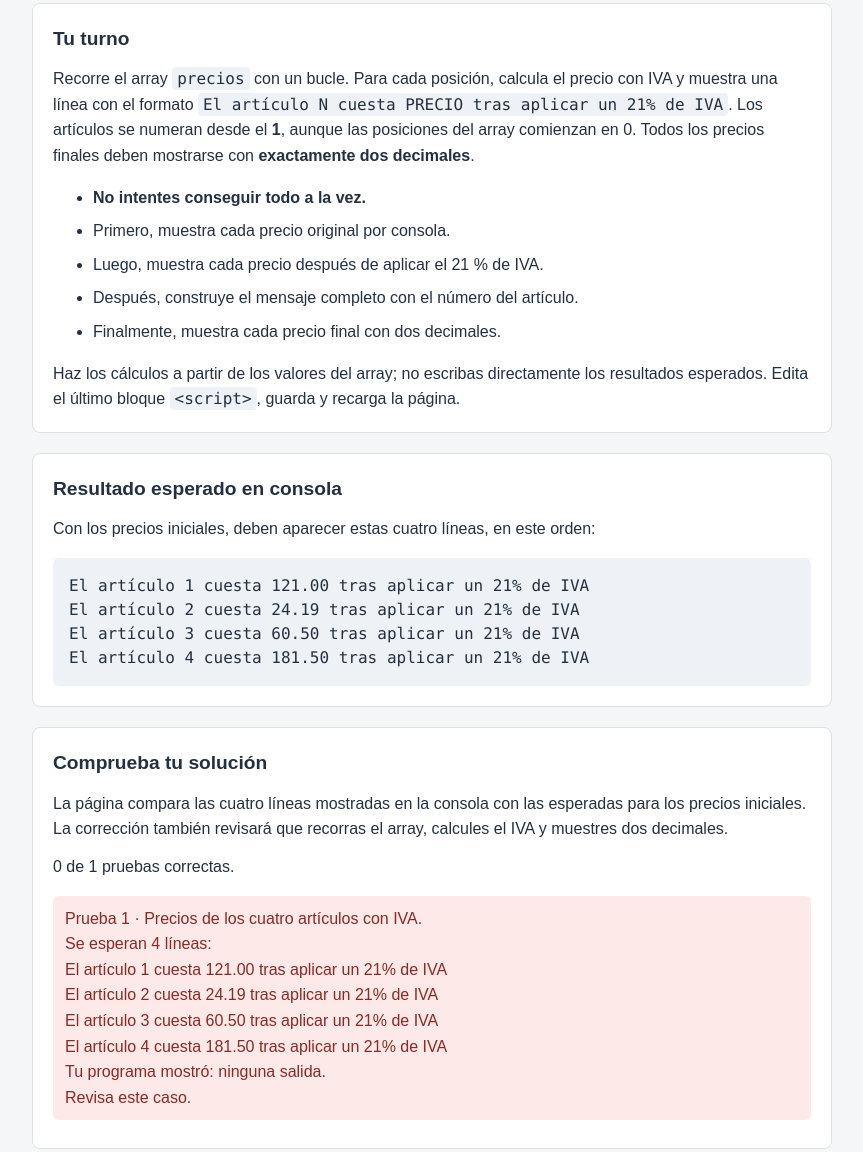
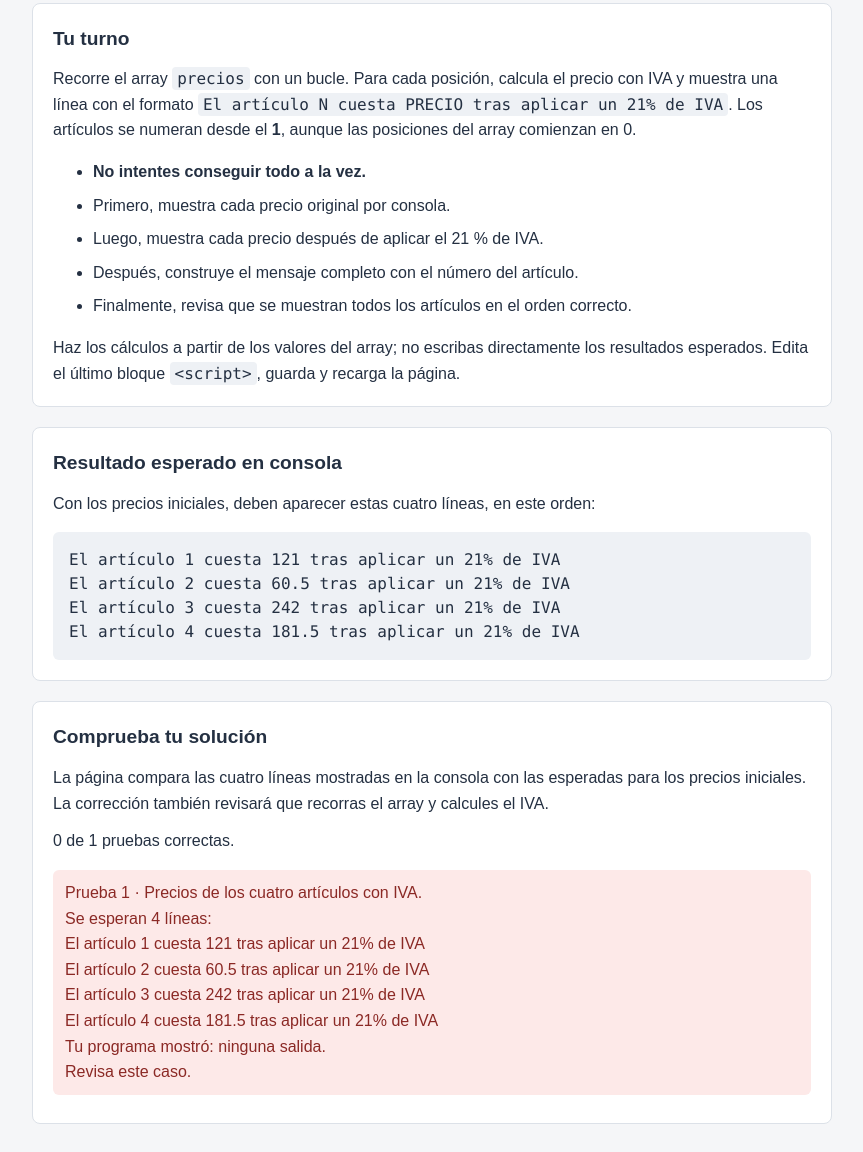
Before and after one commit to omiras/supuesto-practico-uf1842-don-regalo, a plain HTML site: page index3.html in a window 1280 px wide. Shown: the part 330-1482 px from the top of the page, without its empty margins (208-1071 px from the left). Drawn offline with Linux system fonts and the light colour scheme.

Commit message:
Update evaluation rubric and exercise descriptions for clarity; adjust expected results in test cases

```diff
--- a/index3.html
+++ b/index3.html
@@ -12,18 +12,18 @@
   <main class="lesson">
     <header><p><a href="index.html">← Todos los ejercicios</a></p><h1>Ejercicio 3 · Precios con IVA</h1><p>Bucles y arrays · 1,5 puntos</p></header>
     <section><h2>Antes de empezar</h2><p>Don Regalo guarda en un array los precios de varios artículos <strong>antes de aplicar el IVA</strong>. Quiere mostrar al personal de la tienda cuánto cuesta cada artículo después de añadir un <strong>21 % de IVA</strong>.</p></section>
-    <section><h2>Tu turno</h2><p>Recorre el array <code>precios</code> con un bucle. Para cada posición, calcula el precio con IVA y muestra una línea con el formato <code>El artículo N cuesta PRECIO tras aplicar un 21% de IVA</code>. Los artículos se numeran desde el <strong>1</strong>, aunque las posiciones del array comienzan en 0. Todos los precios finales deben mostrarse con <strong>exactamente dos decimales</strong>.</p><ul><li><strong>No intentes conseguir todo a la vez.</strong></li><li>Primero, muestra cada precio original por consola.</li><li>Luego, muestra cada precio después de aplicar el 21 % de IVA.</li><li>Después, construye el mensaje completo con el número del artículo.</li><li>Finalmente, muestra cada precio final con dos decimales.</li></ul><p>Haz los cálculos a partir de los valores del array; no escribas directamente los resultados esperados. Edita el último bloque <code>&lt;script&gt;</code>, guarda y recarga la página.</p></section>
-    <section><h2>Resultado esperado en consola</h2><p>Con los precios iniciales, deben aparecer estas cuatro líneas, en este orden:</p><pre>El artículo 1 cuesta 121.00 tras aplicar un 21% de IVA
-El artículo 2 cuesta 24.19 tras aplicar un 21% de IVA
-El artículo 3 cuesta 60.50 tras aplicar un 21% de IVA
-El artículo 4 cuesta 181.50 tras aplicar un 21% de IVA</pre></section>
-    <section><h2>Comprueba tu solución</h2><p>La página compara las cuatro líneas mostradas en la consola con las esperadas para los precios iniciales. La corrección también revisará que recorras el array, calcules el IVA y muestres dos decimales.</p><p id="resumen" aria-live="polite"></p><ul id="resultados" class="resultados" aria-live="polite"></ul></section>
+    <section><h2>Tu turno</h2><p>Recorre el array <code>precios</code> con un bucle. Para cada posición, calcula el precio con IVA y muestra una línea con el formato <code>El artículo N cuesta PRECIO tras aplicar un 21% de IVA</code>. Los artículos se numeran desde el <strong>1</strong>, aunque las posiciones del array comienzan en 0.</p><ul><li><strong>No intentes conseguir todo a la vez.</strong></li><li>Primero, muestra cada precio original por consola.</li><li>Luego, muestra cada precio después de aplicar el 21 % de IVA.</li><li>Después, construye el mensaje completo con el número del artículo.</li><li>Finalmente, revisa que se muestran todos los artículos en el orden correcto.</li></ul><p>Haz los cálculos a partir de los valores del array; no escribas directamente los resultados esperados. Edita el último bloque <code>&lt;script&gt;</code>, guarda y recarga la página.</p></section>
+    <section><h2>Resultado esperado en consola</h2><p>Con los precios iniciales, deben aparecer estas cuatro líneas, en este orden:</p><pre>El artículo 1 cuesta 121 tras aplicar un 21% de IVA
+El artículo 2 cuesta 60.5 tras aplicar un 21% de IVA
+El artículo 3 cuesta 242 tras aplicar un 21% de IVA
+El artículo 4 cuesta 181.5 tras aplicar un 21% de IVA</pre></section>
+    <section><h2>Comprueba tu solución</h2><p>La página compara las cuatro líneas mostradas en la consola con las esperadas para los precios iniciales. La corrección también revisará que recorras el array y calcules el IVA.</p><p id="resumen" aria-live="polite"></p><ul id="resultados" class="resultados" aria-live="polite"></ul></section>
   </main>
   <!-- CÓDIGO DEL ALUMNADO: escribe el programa debajo del array. -->
   <script>
-    const precios = [100, 19.99, 50, 150];
+    const precios = [100, 50, 200, 150];
 
-    // Recorre el array, calcula el precio con IVA y muestra una línea por artículo con dos decimales.
+    // Recorre el array, calcula el precio con IVA y muestra una línea por artículo.
   </script>
 </body>
 </html>
--- a/pruebas.js
+++ b/pruebas.js
@@ -4,13 +4,13 @@
 // El código que se entrega se escribe en el bloque <script> de cada ejercicio.
 const ejercicios = {
   "1": [
-    { descripcion: "Importe total de 3 peluches y 2 juegos", esperado: [72], salida: true }
+    { descripcion: "Importe total redondeado de 3 peluches y 2 juegos", esperado: [72.38], salida: true }
   ],
   "2": [
     { descripcion: "Compra de 60 € sin tarjeta", esperado: ["Sin envoltorio gratuito"], salida: true }
   ],
   "3": [
-    { descripcion: "Precios de los cuatro artículos con IVA", esperado: ["El artículo 1 cuesta 121.00 tras aplicar un 21% de IVA", "El artículo 2 cuesta 24.19 tras aplicar un 21% de IVA", "El artículo 3 cuesta 60.50 tras aplicar un 21% de IVA", "El artículo 4 cuesta 181.50 tras aplicar un 21% de IVA"], salida: true }
+    { descripcion: "Precios de los cuatro artículos con IVA", esperado: ["El artículo 1 cuesta 121 tras aplicar un 21% de IVA", "El artículo 2 cuesta 60.5 tras aplicar un 21% de IVA", "El artículo 3 cuesta 242 tras aplicar un 21% de IVA", "El artículo 4 cuesta 181.5 tras aplicar un 21% de IVA"], salida: true }
   ],
   "4": [
     { funcion: "aplicarDescuento", entrada: [100, "NAVIDAD10"], esperado: 90 },
```
Also changed, not shown: index1.html (+6 -6 lines), 1 other file.
